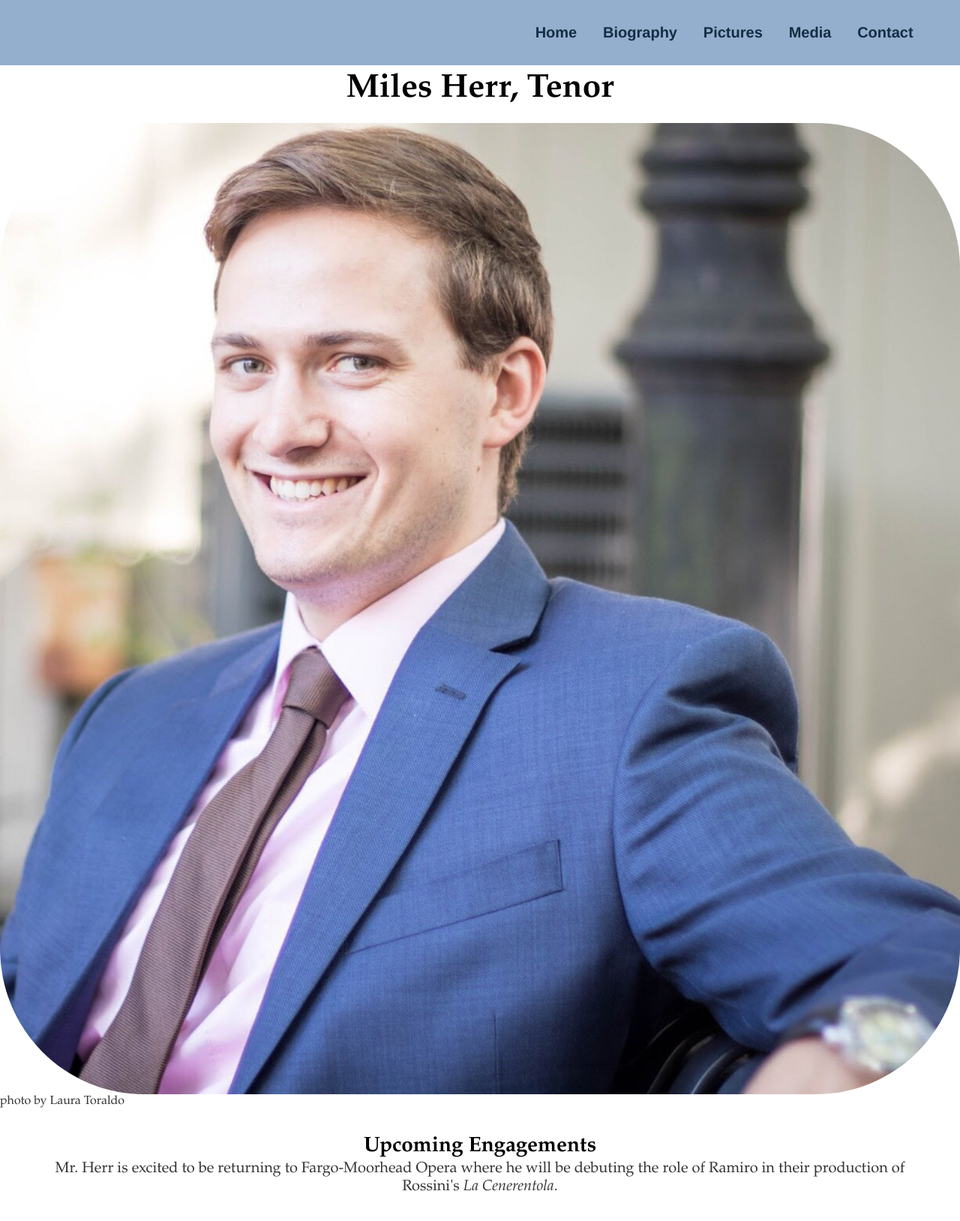
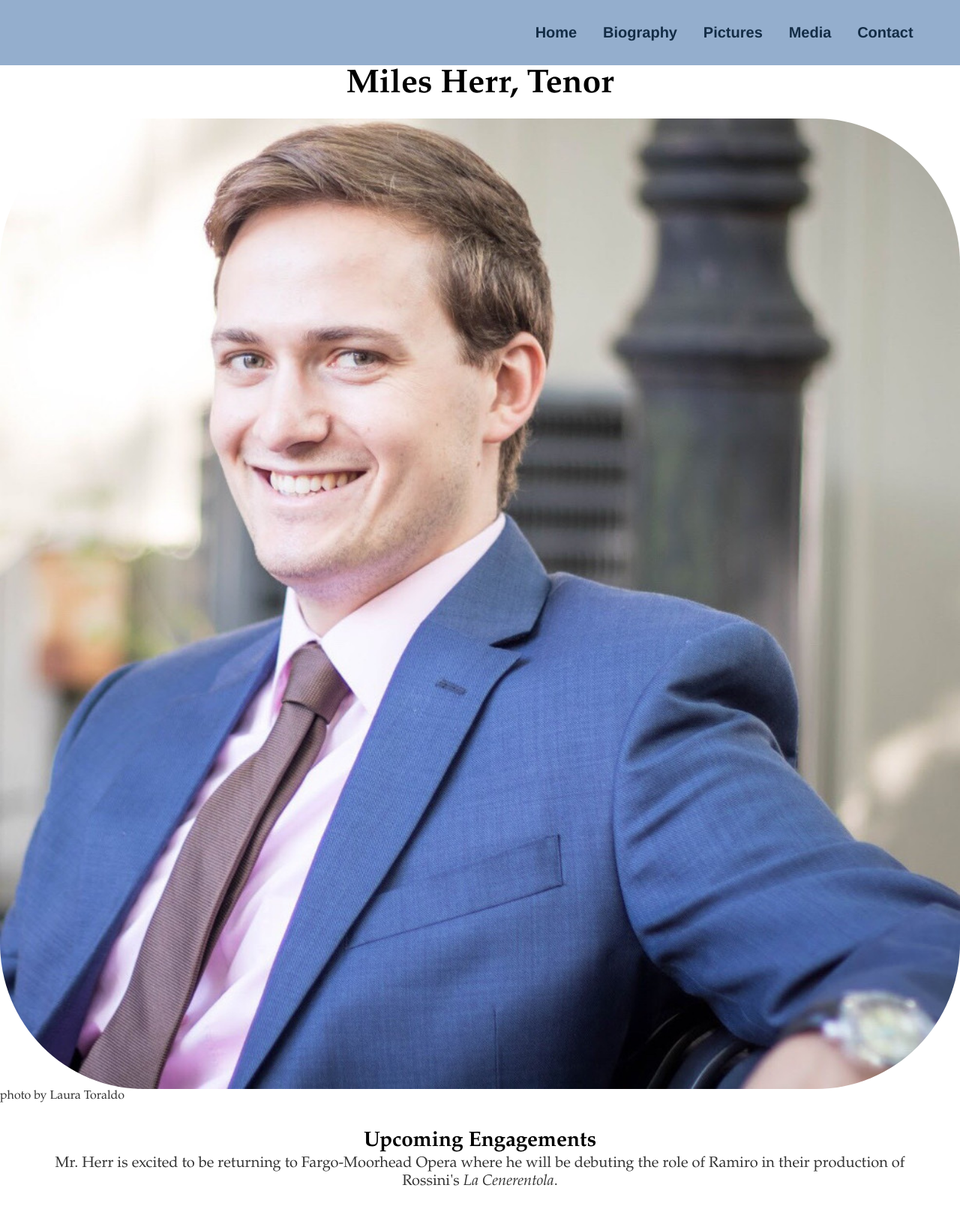
Before and after one commit to leemlb06pmi/leemlb06pmi.github.io, a Jekyll site: the page built from index.html, in a window 1280 px wide. Shown: the whole page at 75% size. Built offline with Jekyll 4.4.1, drawn with Linux system fonts in a browser that asks for light colours.

Commit message:
Update main.css

```diff
--- a/css/main.css
+++ b/css/main.css
@@ -16,7 +16,7 @@ div{
 }
 
 div.container{
-	margin-top:.5%;
+	/*margin-top:.5%;*/
 }
 
 nav ul, footer ul {
```
